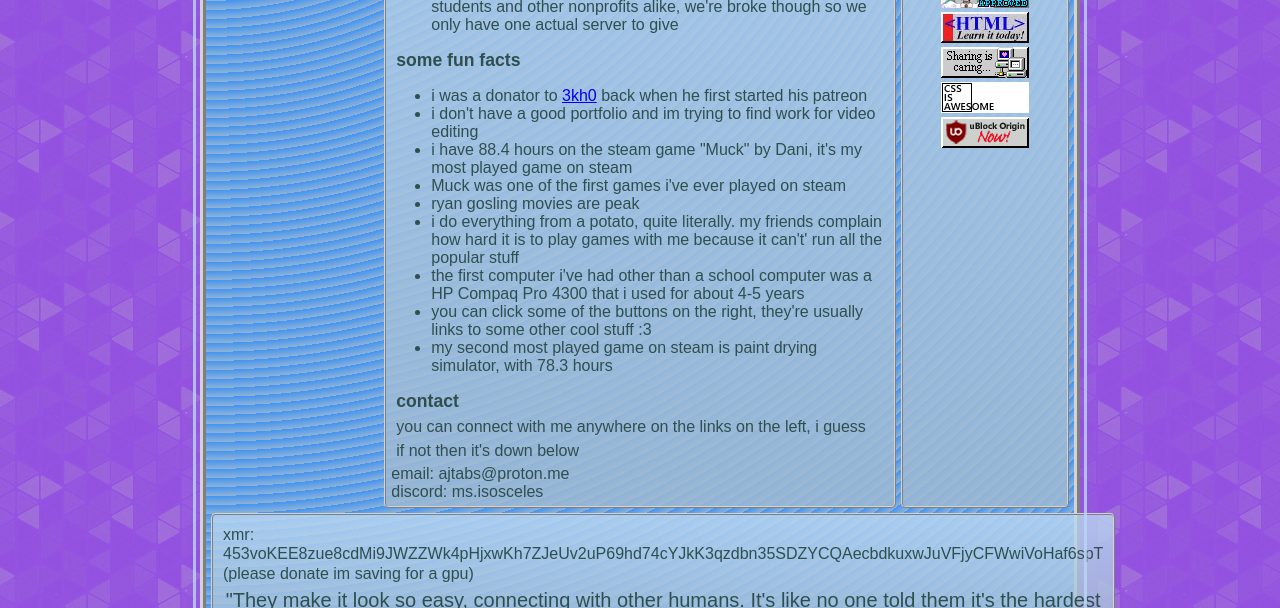
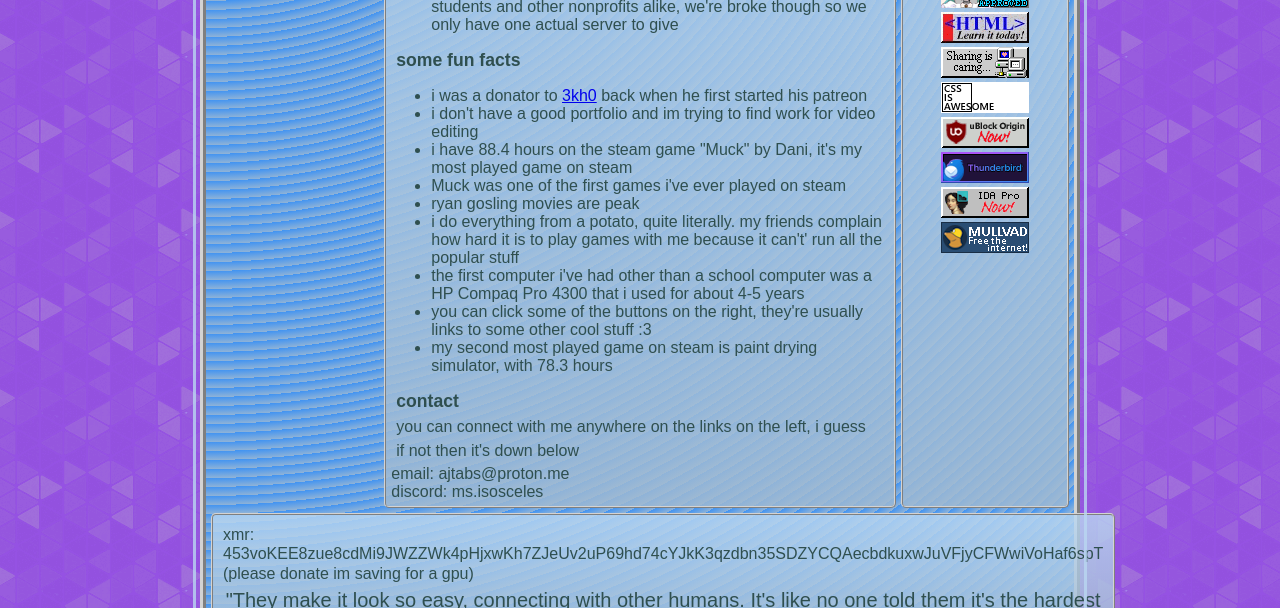
Before and after one commit to ajtabjs/supreme-waffle, a plain HTML site: page index.html in a window 1280 px wide. Shown: the part 492-1100 px from the top of the page. Drawn offline with Linux system fonts and the light colour scheme.

Commit message:
more badges

```diff
--- a/index.html
+++ b/index.html
@@ -82,7 +82,10 @@ i havent made anything you could consider "useful" so nothing here i guess...
        <a href="https://www.qbittorrent.org/" target="_blank"><img src="./img/buttons/seedyourtorrents.png"></a>
        <img src="./img/buttons/css_is_awesome.png">
        <a href="https://ublockorigin.com/" target="_blank"><img src="./img/buttons/ublock.png"></a>
-        </section>
+    <a href="https://www.thunderbird.net" target="_blank"><img src="./img/buttons/thunderbird.gif"></a>
+	<img src="./img/buttons/ida.png">
+<a href="https://mullvad.net" target="_blank"><img src="./img/buttons/mullvad.png"></a>
+</section>
 
 		<section class="full">
             		<p>xmr: 453voKEE8zue8cdMi9JWZZWk4pHjxwKh7ZJeUv2uP69hd74cYJkK3qzdbn35SDZYCQAecbdkuxwJuVFjyCFWwiVoHaf6spT (please donate im saving for a gpu)</p>
```
Also changed, not shown: img/buttons/firefox4.png (added), img/buttons/ida.png (added), img/buttons/kde.png (added), img/buttons/mullvad.png (added), img/buttons/thunderbird.gif (added).
